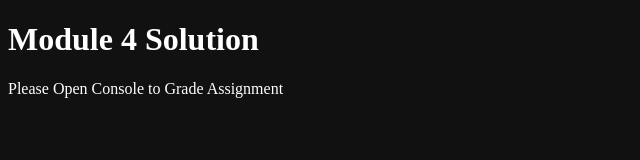
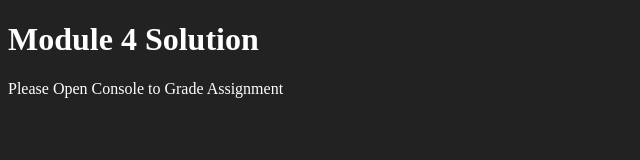
Before and after one commit to tchabert/Coursera-TC, a plain HTML site: page module4-solution/index.html in a window 1280 px wide. Shown: the whole page, without its empty margins (0-640 px from the left). Drawn offline with Linux system fonts and the light colour scheme.

Commit message:
Update index.html

```diff
--- a/module4-solution/index.html
+++ b/module4-solution/index.html
@@ -10,7 +10,7 @@
   <script src="SpeakGoodBye.js"></script>
   <script src="script.js"></script>
 </head>
-<body style="background-color: #111; color: white;">
+<body style="background-color: #222; color: white;">
   <h1>Module 4 Solution</h1>
   <p>Please Open Console to Grade Assignment</p>
 </body>
```
